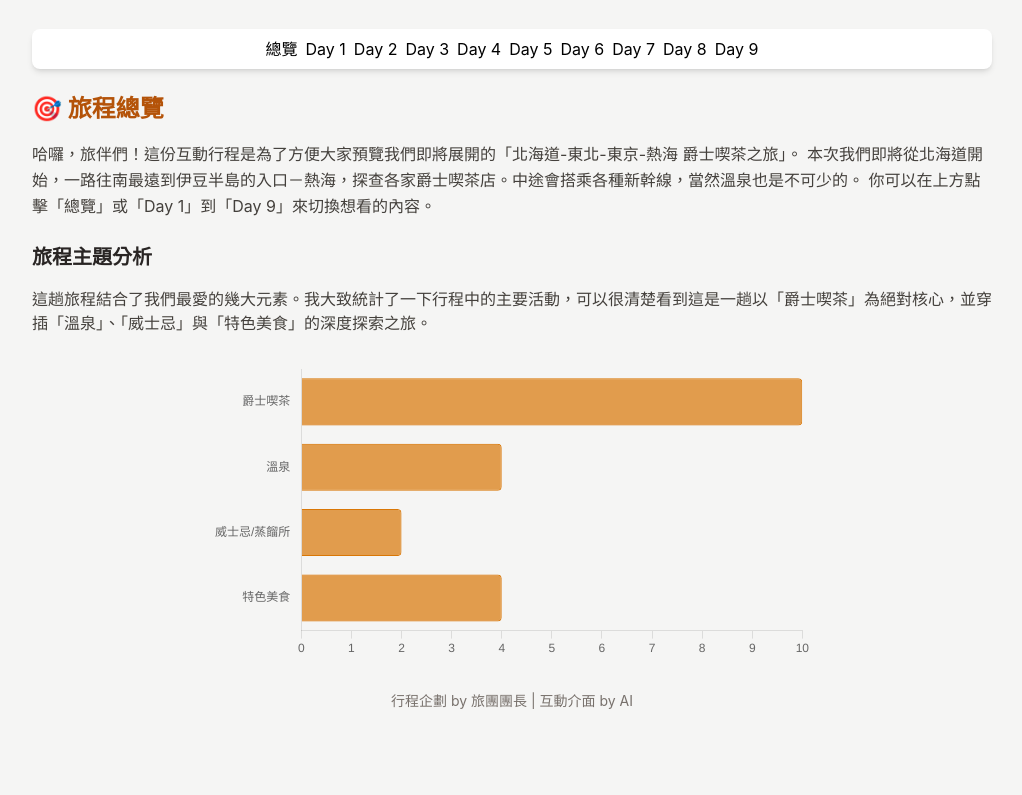
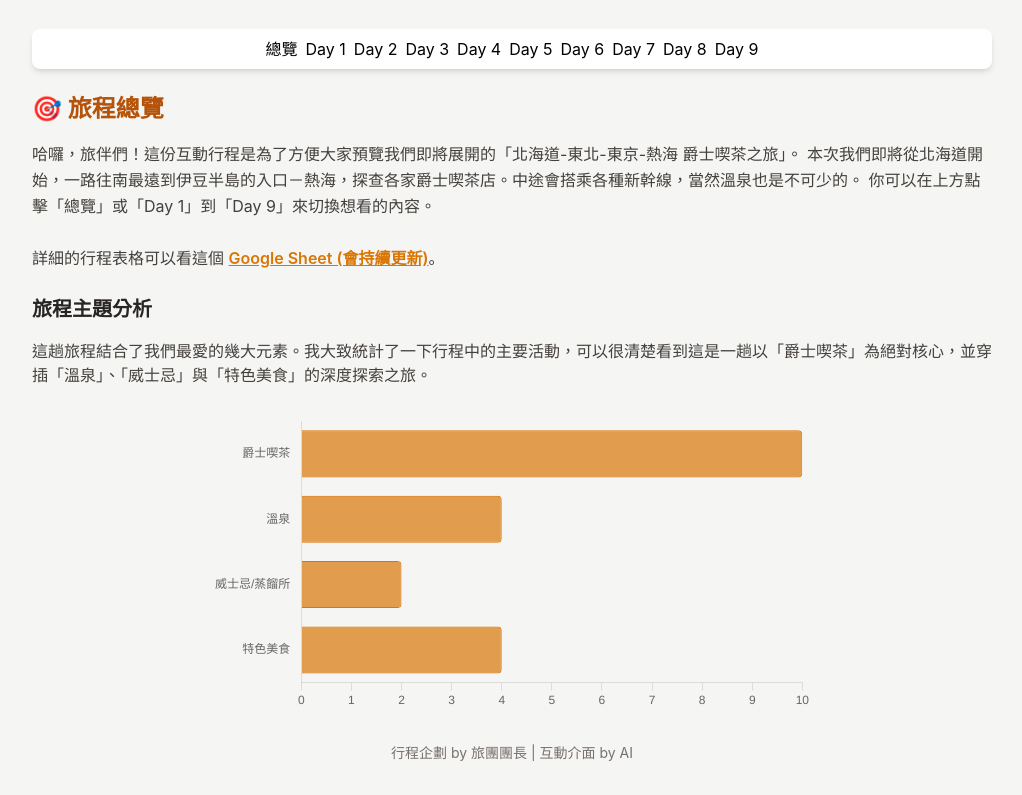
Before and after one commit to madoka82/2026JazzKissaTrip, a plain HTML site: page index.html in a window 1280 px wide. Shown: the part 111-906 px from the top of the page, without its empty margins (128-1150 px from the left). Before the commit the page ends 854 px from the top, so only its background shows below. Drawn offline with nearby package versions, Linux system fonts and the light colour scheme.

Commit message:
increase google sheet link

```diff
--- a/index.html
+++ b/index.html
@@ -84,7 +84,8 @@
                 <p class="text-stone-700 mb-6 leading-relaxed">
                     哈囉，旅伴們！這份互動行程是為了方便大家預覽我們即將展開的「北海道-東北-東京-熱海 爵士喫茶之旅」。
                     本次我們即將從北海道開始，一路往南最遠到伊豆半島的入口－熱海，探查各家爵士喫茶店。中途會搭乘各種新幹線，當然溫泉也是不可少的。
-                    你可以在上方點擊「總覽」或「Day 1」到「Day 9」來切換想看的內容。
+                    你可以在上方點擊「總覽」或「Day 1」到「Day 9」來切換想看的內容。<br><br>
+                    詳細的行程表格可以看這個 <a href="https://docs.google.com/spreadsheets/d/1RsmSnqx0RIW4OxrXfl8FU_O0AwR9vRHBFRi0lLY8yHA/edit?usp=sharing" target="_blank" class="text-amber-600 hover:text-amber-700 underline font-semibold">Google Sheet (會持續更新)</a>。
                 </p>
 
                 <h3 class="text-xl font-bold text-stone-800 mb-4">旅程主題分析</h3>
```
